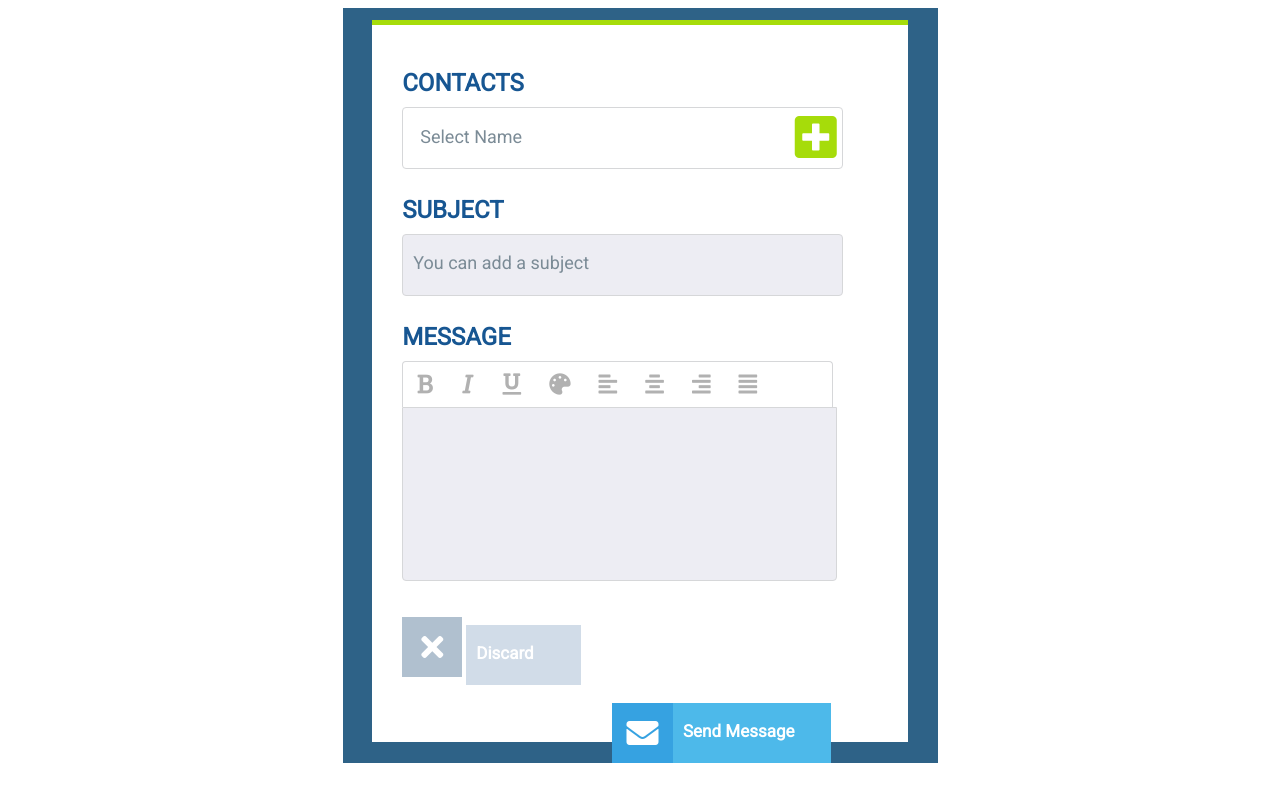
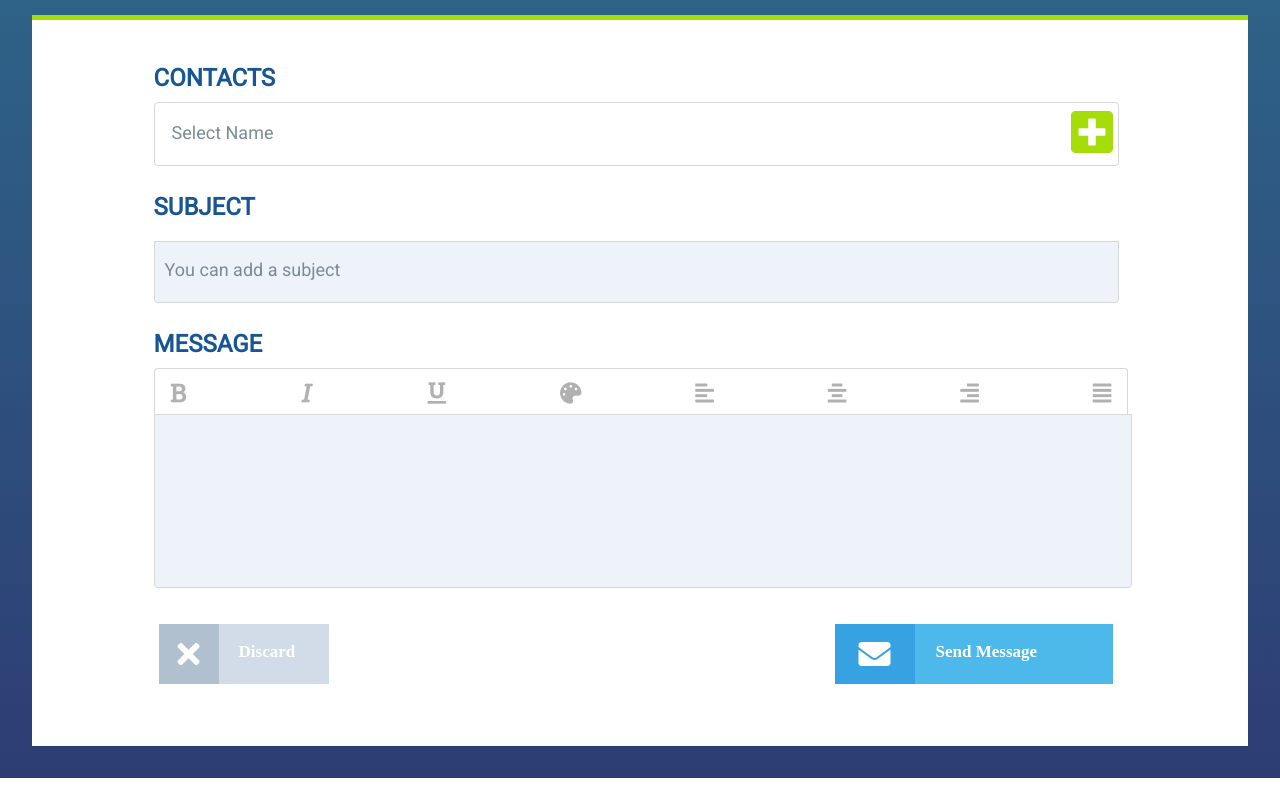
Before and after one commit to Chem-e/task3-PNGSlicing, a plain HTML site: page index.html in a window 1280 px wide. Drawn offline with Linux system fonts and the light colour scheme.

Commit message:
refactored code

```diff
--- a/css/style.css
+++ /dev/null
@@ -1,144 +0,0 @@
-.last {
-    width: 100%;
-    /* max-width: 180px; */
-    /* display: inline; */
-    margin-top: 18px;
-    /* justify-content: space-between; */
-}
-
-.discard {
-    /* display: inline; */
-    margin-top: 18px;
-    width: 44%;
-    float: left;
-}
-
-.message {
-    display: inline-flex;
-    margin-top: 18px;
-    float: right;
-    margin-left: 35px;
-    width: 51%;
-}
-
-.d1 {
-    height: 60px;
-    width: 60px;
-    color: white;
-    background-color: #b0c0cf;
-    display: inline-flex;
-    align-items: center;
-    justify-content: center;
-}
-
-.m1 {
-    height: 60px;
-    width: 80px;
-    color: white;
-    background-color: #36a2e1;
-    display: inline-flex;
-    align-items: center;
-    justify-content: center;
-}
-
-.m2 {
-    display: inline-flex;
-    height: 40px;
-    width: 185px;
-    color: white;
-    background-color: #4db9ea;
-    font-weight: bold;
-    font-size: 17px;
-    font-family: 'Roboto', sans-serif;
-    text-align: center;
-    padding: 18px 7px 2px 10px;
-}
-
-
-/* .d2 { */
-
-
-/* margin-left: 30px; */
-
-
-/* display: inline-flex;
-    height: 40px;
-    width: 95px;
-    color: white; */
-
-
-/* background-color: #d1dce8;
-    font-weight: bold;
-    font-size: 19 px;
-    font-family: 'Roboto', sans-serif;
-    text-align: center;
-    padding: 18px 10px 2px 10px; */
-
-
-/* vertical-align: middle;
-    line-height: 80px; */
-
-
-/*same as div height then vertical align will work*/
-
-
-/* } */
-
-.d2 {
-    display: inline-flex;
-    height: 40px;
-    width: 95px;
-    color: white;
-    background-color: #d1dce8;
-    font-weight: bold;
-    font-size: 17px;
-    font-family: 'Roboto', sans-serif;
-    text-align: center;
-    padding: 18px 10px 2px 10px;
-}
-
-@media screen and (min-width: 300px) {
-    .main {
-        width: 90%;
-        height: 95%;
-    }
-    .container {
-        width: 100%;
-    }
-    .contents {
-        width: 80%;
-        padding: 12px 30px 30px 30px;
-    }
-    /* .last {
-        width: 100%;
-        max-width: 180px;
-    } */
-    /*
-    .d1,
-    .d2,
-    .m1,
-    .m2 {
-        height: 50%;
-        width: 100%;
-        margin: 2px;
-    }
-    .last {
-        height: 50%;
-        width: 100%;
-        justify-content: space-between;
-    } */
-}
-
-@media only screen and (max-width: 600px) {
-    .discard {
-        width: 100%;
-        /* max-width: 50%; */
-    }
-    message {
-        width: 100%;
-        float: left;
-    }
-    items {
-        width: 75%;
-    }
-}
--- a/css/styles.css
+++ b/css/styles.css
@@ -1,107 +1,110 @@
-.responsive {
-    /* height: 100%; */
-    display: flex;
-    align-items: center;
-    justify-content: center;
+.blue-background {
+    background-color: #2e6287;
+    background-image: linear-gradient(#2e6287, #2d3d74);
+}
+
+.dark-blue-background {
+    background-color: #36a2e1;
+}
+
+.light-blue-background {
+    background-color: #4db9ea;
+}
+
+.white-background {
+    background-color: white;
+}
+
+.grey-background {
+    background-color: #eef3f9;
+}
+
+.dark-grey-background {
+    background-color: #b0c0cf;
+}
+
+.light-grey-background {
+    background-color: #d1dce8;
+}
+
+.float-right {
+    float: right;
+}
+
+.color-white {
+    color: white;
 }
 
 .container {
-    max-width: 595px;
-    height: 755px;
-    width: 50%;
-    background-color: #2e6287;
-    display: flex;
-    align-items: center;
-    justify-content: center;
+    width: 40%;
+    margin: auto;
+    padding: 16px 7px 16px 23px;
 }
 
 .main {
-    max-width: 545px;
-    height: 715px;
-    width: 90%;
-    background-color: white;
+    width: 97%;
     border-top: 5px solid #a6dc0a;
-    border-bottom: 5px solid #2e6287;
-    margin-bottom: 4px;
-    /* display: flex;
-    justify-content: center; */
+    margin-bottom: 9px;
 }
 
 .contents {
-    padding: 12px 30px 30px 50px;
+    width: 82%;
+    margin: auto;
 }
 
 .contacts {
     margin-top: 32px;
 }
 
-h2 {
+.main-heading {
     color: #175692;
     margin-top: 27px;
     margin-bottom: 10px;
 }
 
-h2,
-input {
+.font-family-roboto {
     font-family: 'Roboto', sans-serif;
-    /* max-width: 95%; */
 }
 
-.msgIcons {
+.msg-icons {
     color: #b1b1b1;
-    margin: 14px;
 }
 
-.wrapper {
+.contact-input-field {
     border: 1px solid #d6d7d9;
     border-radius: 4px;
     padding: 5px;
-    height: 50px;
-    max-width: 100%;
-    width: 455px;
+    width: 98%;
 }
 
 .plus {
     color: #a6dc0a;
-    float: right;
 }
 
 input:focus {
     outline: none;
 }
 
-.icon {
-    float: right;
-    width: 40px;
-    height: 50px;
-    border: #a6dc0a;
+.contact-input {
+    border: none;
+    height: 40px;
+    margin: 5px;
+    width: 85%;
 }
 
-.i1 {
-    border: none;
-    height: 40px;
-    /* max-width: 355px; */
-    margin: 5px;
-    width: 55%;
+.subject-input {
+    padding: 5px;
+    height: 50px;
+    width: 98%;
 }
 
-.i2 {
-    border-radius: 4px;
-    padding: 5px;
-    height: 50px;
-    max-width: 455px;
+.msg-input {
+    height: 170px;
     width: 100%;
 }
 
-.i3 {
-    height: 170px;
-    /* max-width: 465px; */
-    width: 100%;
-}
-
-.i2,
-.i3 {
-    background-color: #ededf3;
+.subject-input,
+.msg-input {
     border: 1px solid #d6d7d9;
     border-bottom-left-radius: 4px;
     border-bottom-right-radius: 4px;
@@ -111,7 +114,6 @@ input:focus {
     color: #7b8b96;
     font-size: 18px;
     padding-left: 5px;
-    font-family: 'Roboto', sans-serif;
 }
 
  ::-moz-placeholder {
@@ -119,7 +121,6 @@ input:focus {
     color: #7b8b96;
     font-size: 18px;
     padding-left: 5px;
-    font-family: 'Roboto', sans-serif;
 }
 
  :-ms-input-placeholder {
@@ -127,7 +128,6 @@ input:focus {
     color: #7b8b96;
     font-size: 18px;
     padding-left: 5px;
-    font-family: 'Roboto', sans-serif;
 }
 
  :-moz-placeholder {
@@ -135,51 +135,160 @@ input:focus {
     color: #7b8b96;
     font-size: 18px;
     padding-left: 5px;
-    font-family: 'Roboto', sans-serif;
 }
 
-.wrap {
+.items-bar {
     height: 45px;
-    /* background-color: white; */
     border: 1px solid #d6d7d9;
-    /* width: 465px; */
     width: 100%;
     border-bottom: none !important;
     border-top-left-radius: 4px;
     border-top-right-radius: 4px;
-    /* padding-right: 1px; */
-}
-
-.msg {
-    /* margin-left: 5px; */
 }
 
 .items {
     display: flex;
-    flex: 1;
-    /* width: 100%; */
+    justify-content: space-between;
+    padding: 16px;
+}
+
+.end-buttons {
+    margin-top: 18px;
+    padding-bottom: 32px;
+}
+
+.discard-btn {
+    display: inline-flex;
+    margin-top: 18px;
+    width: 44%;
+    margin-left: 2px;
+}
+
+.message-btn {
+    display: inline-flex;
+    margin-top: 18px;
+    width: 47%;
+}
+
+.discard-icon {
+    height: 60px;
+    width: 60px;
+    display: inline-flex;
+    align-items: center;
+    margin-left: 3px;
+    justify-content: center;
+}
+
+.message-icon {
+    height: 60px;
+    width: 80px;
+    display: inline-flex;
+    align-items: center;
+    justify-content: center;
+}
+
+.message-text {
+    width: 170px;
+    font-weight: bold;
+    font-size: 17px;
+    padding: 18px 7px 2px 21px;
+}
+
+.discard-text {
+    width: 80px;
+    font-weight: bold;
+    font-size: 17px;
+    padding: 18px 10px 2px 20px;
+}
+
+@media screen and (min-width: 1024px) and (max-width: 1300px) {
+    body {
+        margin: 0px;
+    }
+    .container {
+        width: 100%;
+        padding: 15px 0px 32px 0px;
+    }
+    .main {
+        width: 95%;
+        margin: auto;
+    }
+    .contents {
+        width: 80%;
+        padding: 12px 30px 30px 30px;
+    }
+    .message-btn {
+        width: 30%;
+    }
+}
+
+@media screen and (min-width: 700px) and (max-width: 1023px) {
+    body {
+        margin: 0px;
+    }
+    .container {
+        width: 100%;
+        padding: 15px 0px 32px 0px;
+    }
+    .main {
+        width: 94%;
+        margin: auto;
+    }
+    .contents {
+        width: 80%;
+        padding: 12px 30px 30px 30px;
+    }
+}
+
+@media only screen and (max-width: 600px) {
+    body {
+        width: 100%;
+        margin: 0px;
+    }
+    .container {
+        width: 100%;
+        padding: 13px 0px 20px 0px;
+    }
+    .main {
+        width: 90%;
+        margin: auto;
+    }
+    .end-buttons {
+        display: flex;
+        flex-wrap: wrap;
+        justify-content: center;
+    }
+    .discard-btn,
+    .message-btn {
+        width: 80%;
+        float: none;
+    }
+    .discard-icon {
+        width: 44%;
+    }
+    .message-icon {
+        width: 45%;
+        margin-left: 4px;
+    }
+    .discard-text {
+        width: 70%;
+        padding: 18px 10px 2px 25px;
+    }
+    .message-text {
+        width: 85%;
+        padding: 19px 0px 2px 10px;
+    }
+    .contact-input {
+        width: 65%;
+    }
+    .contents {
+        width: 80%;
+        padding: 12px 30px 30px 30px;
+    }
 }
 
 
-/* .last,
-.discard,
-.message, */
-
-
-/* .d1,
-.d2,
-.m1,
-.m2 { */
-
-
-/* {
-    display: inline-flex;
-    max-width: 90%;
-    /* align-items: center;
-    justify-content: space-between; */
-
-
-/* margin-top: 18px; */
-
-
-/* } */
+/*tip:
+ vertical-align: middle;
+    line-height: 80px;
+    same as div height then vertical align will work*/
--- a/index.html
+++ b/index.html
@@ -10,72 +10,69 @@
     <link href="https://fonts.googleapis.com/css?family=Roboto" rel="stylesheet">
     <link rel="stylesheet" href="https://use.fontawesome.com/releases/v5.5.0/css/all.css" integrity="sha384-B4dIYHKNBt8Bc12p+WXckhzcICo0wtJAoU8YZTY5qE0Id1GSseTk6S+L3BlXeVIU" crossorigin="anonymous">
     <link rel="stylesheet" type="text/css" href="css/styles.css">
-    <link rel="stylesheet" type="text/css" href="css/style.css">
 </head>
 
 <body>
-    <div class="responsive">
-        <div class="container">
-            <div class="main">
+
+    <div class="container  blue-background">
+        <div class="main white-background">
             <div class="contents">
                 <div class="contacts">
-                        <h2>
+                    <h2 class="font-family-roboto main-heading">
                         CONTACTS
                     </h2>
-                        <div class="wrapper">
-                            <input type="text" placeholder="Select Name" class="i1">
-                            <span class="icon"><i class="fas plus fa-plus-square fa-3x"></i></span>
+                    <div class="contact-input-field">
+                        <input type="text" placeholder="Select Name" class="contact-input  white-background font-family-roboto ">
+                        <span class="float-right"><i class="fas plus float-right fa-plus-square fa-3x"></i></span>
                     </div>
                 </div>
-                    <div class="subject">
-                        <h2>
+                <div class="subject main-heading">
+                    <h2 class="font-family-roboto">
                         SUBJECT
                     </h2>
-                        <input type="text" placeholder="You can add a subject" class="i2">
+                    <input type="text" placeholder="You can add a subject" class="subject-input grey-background font-family-roboto">
                 </div>
-                    <div class="msg">
-                        <h2>
+                <div class="message-field">
+                    <h2 class="font-family-roboto main-heading">
                         MESSAGE
                     </h2>
-                        <div class="wrap">
+                    <div class="items-bar">
                         <div class="items">
-                                <i class="fas fa-lg msgIcons fa-bold"></i>
-                                <i class="fas fa-lg msgIcons fa-italic"></i>
-                                <i class="fas fa-lg msgIcons fa-underline"></i>
-                                <i class="fas fa-lg msgIcons fa-palette"></i>
-                                <i class="fas fa-lg msgIcons fa-align-left"></i>
-                                <i class="fas fa-lg msgIcons fa-align-center"></i>
-                                <i class="fas fa-lg msgIcons fa-align-right"></i>
-                                <i class="fas fa-lg msgIcons fa-align-justify"></i>
+                            <i class="fas fa-lg msg-icons fa-bold"></i>
+                            <i class="fas fa-lg msg-icons fa-italic"></i>
+                            <i class="fas fa-lg msg-icons fa-underline"></i>
+                            <i class="fas fa-lg msg-icons fa-palette"></i>
+                            <i class="fas fa-lg msg-icons fa-align-left"></i>
+                            <i class="fas fa-lg msg-icons fa-align-center"></i>
+                            <i class="fas fa-lg msg-icons fa-align-right"></i>
+                            <i class="fas fa-lg msg-icons fa-align-justify"></i>
                         </div>
                     </div>
-                        <input type="text" class="i3">
+                    <input type="text" class="msg-input font-family-roboto grey-background">
                 </div>
 
-                    <div class="last">
-                        <div class="discard">
-                            <div class="d1">
+                <div class="end-buttons">
+                    <div class="discard-btn ">
+                        <div class="discard-icon color-white dark-grey-background">
                             <i class="fas fa-2x fa-times"></i>
                         </div>
-                            <div class="d2">
+                        <div class="discard-text color-white light-grey-background">
                             Discard
                         </div>
                     </div>
-                        <div class="message">
-                            <div class="m1">
+                    <div class="message-btn float-right">
+                        <div class="message-icon color-white dark-blue-background">
                             <i class="fas fa-2x  fa-envelope"></i>
                         </div>
-                            <div class="m2">
+                        <div class="message-text color-white light-blue-background">
                             Send Message
                         </div>
                     </div>
                 </div>
             </div>
         </div>
+    </div>
 
-        </div>
-    </div>
-    </div>
 </body>
 
 </html>
```
Lines whose indentation alone changed are shown as unchanged.
